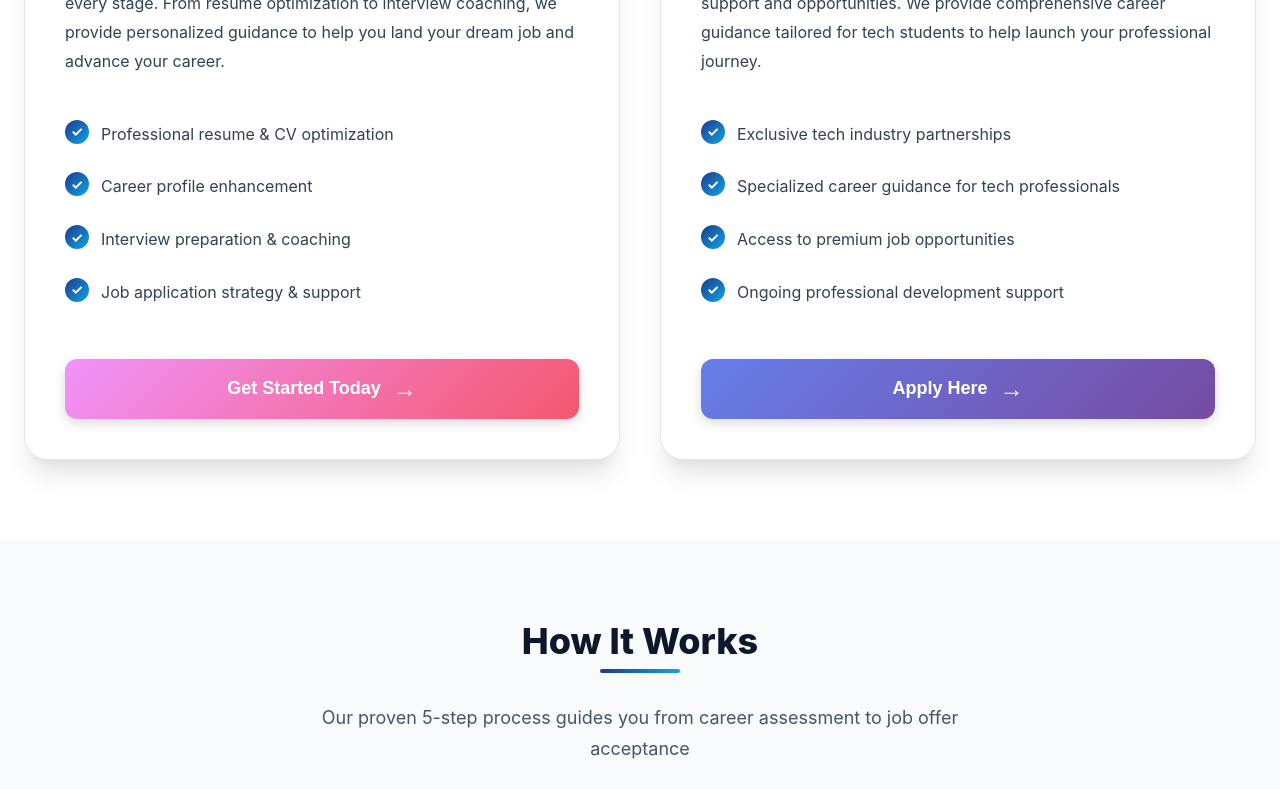
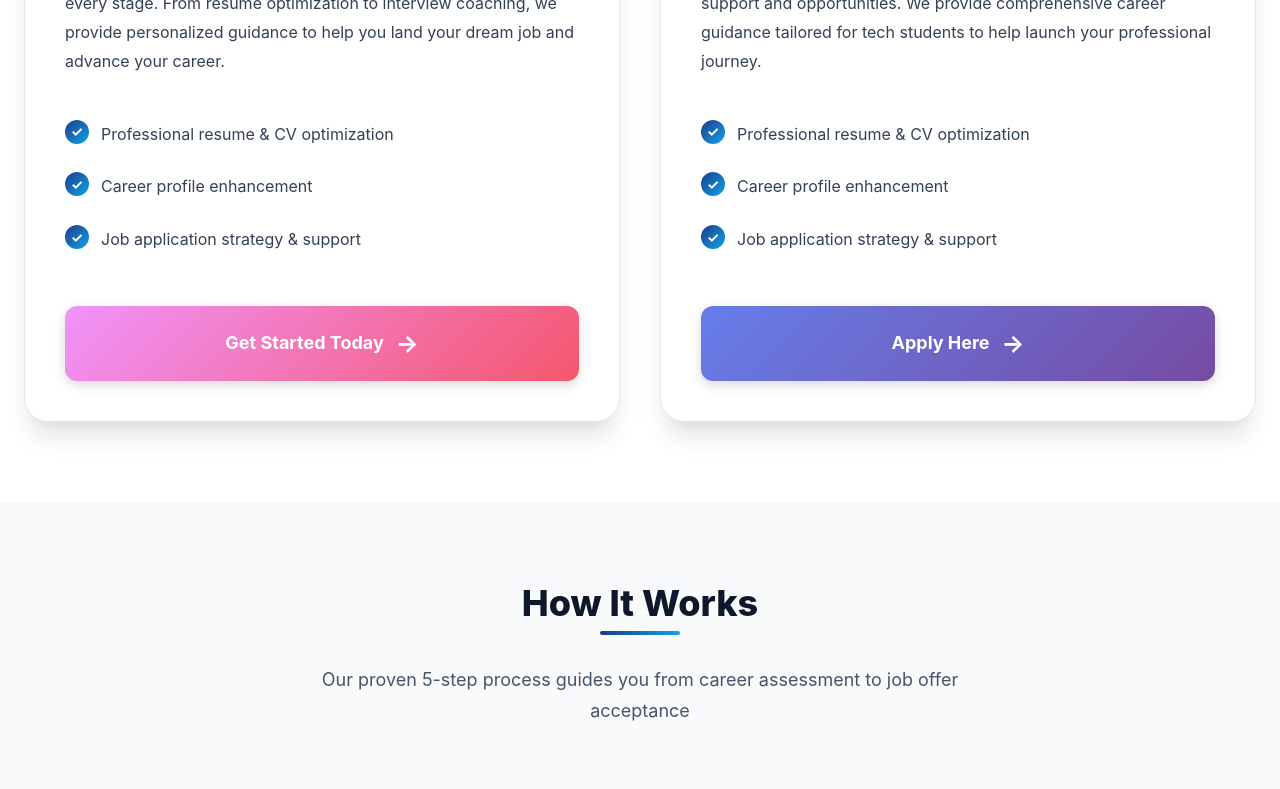
Before and after one commit to GleamDT/guzman-career-services-llc, a React (Create React App) app in the folder guzman-career-services/: page / in a window 1280 px wide. Shown: the part 1340-2129 px from the top of the page. Built offline with nearby package versions, Linux system fonts and the light colour scheme.

Commit message:
done with all neccessary corrections

```diff
--- a/guzman-career-services/src/App.js
+++ b/guzman-career-services/src/App.js
@@ -5,7 +5,7 @@ import Services from './components/Services';
 import HowItWorks from './components/HowItWorks';
 import About from './components/About';
 import WhyChooseUs from './components/WhyChooseUs';
-import Testimonials from './components/Testimonials';
+// import Testimonials from './components/Testimonials';
 import CTA from './components/CTA';
 import Contact from './components/Contact';
 import Footer from './components/Footer';
@@ -21,7 +21,7 @@ function App() {
         <HowItWorks />
         <About />
         <WhyChooseUs />
-        <Testimonials />
+        {/* <Testimonials /> */}
         <CTA />
         <Contact />
       </main>
--- a/guzman-career-services/src/components/Footer.css
+++ b/guzman-career-services/src/components/Footer.css
@@ -40,8 +40,10 @@
     margin-bottom: var(--space-4);
 }
 
-.footer-logo-icon {
-    font-size: 2rem;
+.footer-logo-img {
+    height: 48px;
+    width: auto;
+    object-fit: contain;
 }
 
 .footer-logo-text {
--- a/guzman-career-services/src/components/Footer.js
+++ b/guzman-career-services/src/components/Footer.js
@@ -10,8 +10,7 @@ function Footer() {
                 <div className="footer-content">
                     <div className="footer-section">
                         <div className="footer-logo">
-                            <span className="footer-logo-icon">💼</span>
-                            <span className="footer-logo-text">Guzman Career Service</span>
+                            <img src={process.env.PUBLIC_URL + '/logo.png'} alt="Guzman Career Service" className="footer-logo-img" />
                         </div>
                         <p className="footer-description">
                             Professional career services helping you land your dream job with confidence and success.
--- a/guzman-career-services/src/components/Services.css
+++ b/guzman-career-services/src/components/Services.css
@@ -184,6 +184,7 @@
     border: none;
     border-radius: var(--radius-lg);
     color: white;
+    text-decoration: none;
     font-size: var(--text-lg);
     font-weight: 700;
     cursor: pointer;
--- a/guzman-career-services/src/components/Services.js
+++ b/guzman-career-services/src/components/Services.js
@@ -1,9 +1,7 @@
-import React, { useState } from 'react';
+import React from 'react';
 import './Services.css';
 
 function Services() {
-    const [activeForm, setActiveForm] = useState(null);
-
     const serviceCategories = [
         {
             id: 'general',
@@ -14,10 +12,9 @@ function Services() {
             features: [
                 'Professional resume & CV optimization',
                 'Career profile enhancement',
-                'Interview preparation & coaching',
                 'Job application strategy & support'
             ],
-            formUrl: 'https://docs.google.com/forms/d/e/1FAIpQLSd0r-Oqtumv--5uwbrTpRnhK7eR8vhk6j0svQVyMLUxEqwdGg/viewform?embedded=true',
+            formUrl: 'https://docs.google.com/forms/d/e/1FAIpQLSd0r-Oqtumv--5uwbrTpRnhK7eR8vhk6j0svQVyMLUxEqwdGg/viewform',
             buttonText: 'Get Started Today',
             gradient: 'linear-gradient(135deg, #f093fb 0%, #f5576c 100%)'
         },
@@ -28,24 +25,15 @@ function Services() {
             tagline: 'Student Applications',
             description: 'Tech2mates students can apply here to access exclusive career support and opportunities. We provide comprehensive career guidance tailored for tech students to help launch your professional journey.',
             features: [
-                'Exclusive tech industry partnerships',
-                'Specialized career guidance for tech professionals',
-                'Access to premium job opportunities',
-                'Ongoing professional development support'
+                'Professional resume & CV optimization',
+                'Career profile enhancement',
+                'Job application strategy & support'
             ],
-            formUrl: 'https://docs.google.com/forms/d/e/1FAIpQLSdvjvE3MfW9VrPgMeWrfTepbpbFNqZxr4NIdWBBE_JSsmmAwg/viewform?embedded=true',
+            formUrl: 'https://docs.google.com/forms/d/e/1FAIpQLSdvjvE3MfW9VrPgMeWrfTepbpbFNqZxr4NIdWBBE_JSsmmAwg/viewform',
             buttonText: 'Apply Here',
             gradient: 'linear-gradient(135deg, #667eea 0%, #764ba2 100%)'
         }
     ];
-
-    const openForm = (categoryId) => {
-        setActiveForm(categoryId);
-    };
-
-    const closeForm = () => {
-        setActiveForm(null);
-    };
 
     return (
         <section id="services" className="section">
@@ -84,50 +72,20 @@ function Services() {
                                     ))}
                                 </ul>
 
-                                <button
+                                <a
+                                    href={category.formUrl}
+                                    target="_blank"
+                                    rel="noopener noreferrer"
                                     className="category-button"
-                                    onClick={() => openForm(category.id)}
                                     style={{ background: category.gradient }}
                                 >
                                     {category.buttonText}
                                     <span className="button-arrow">→</span>
-                                </button>
+                                </a>
                             </div>
                         </div>
                     ))}
                 </div>
-
-                {/* Form Modal */}
-                {activeForm && (
-                    <div className="form-modal" onClick={closeForm}>
-                        <div className="form-modal-content" onClick={(e) => e.stopPropagation()}>
-                            <button className="form-close-button" onClick={closeForm}>
-                                ✕
-                            </button>
-                            <div className="form-header">
-                                <h3 className="form-title">
-                                    {serviceCategories.find(cat => cat.id === activeForm)?.title}
-                                </h3>
-                                <p className="form-subtitle">
-                                    Fill out the form below to get started
-                                </p>
-                            </div>
-                            <div className="form-container">
-                                <iframe
-                                    src={serviceCategories.find(cat => cat.id === activeForm)?.formUrl}
-                                    width="100%"
-                                    height="100%"
-                                    frameBorder="0"
-                                    marginHeight="0"
-                                    marginWidth="0"
-                                    title={serviceCategories.find(cat => cat.id === activeForm)?.title}
-                                >
-                                    Loading…
-                                </iframe>
-                            </div>
-                        </div>
-                    </div>
-                )}
             </div>
         </section>
     );
```
